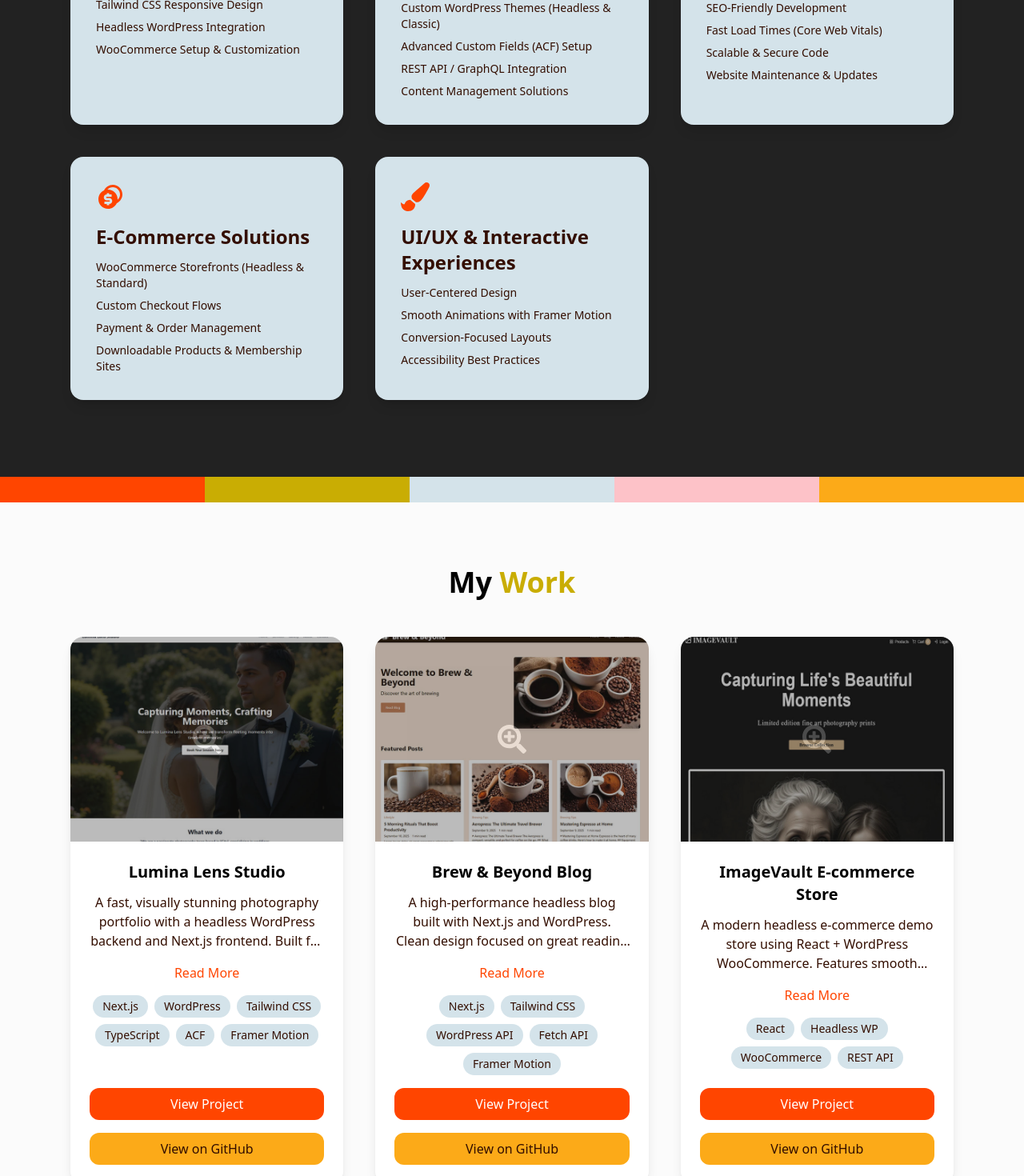
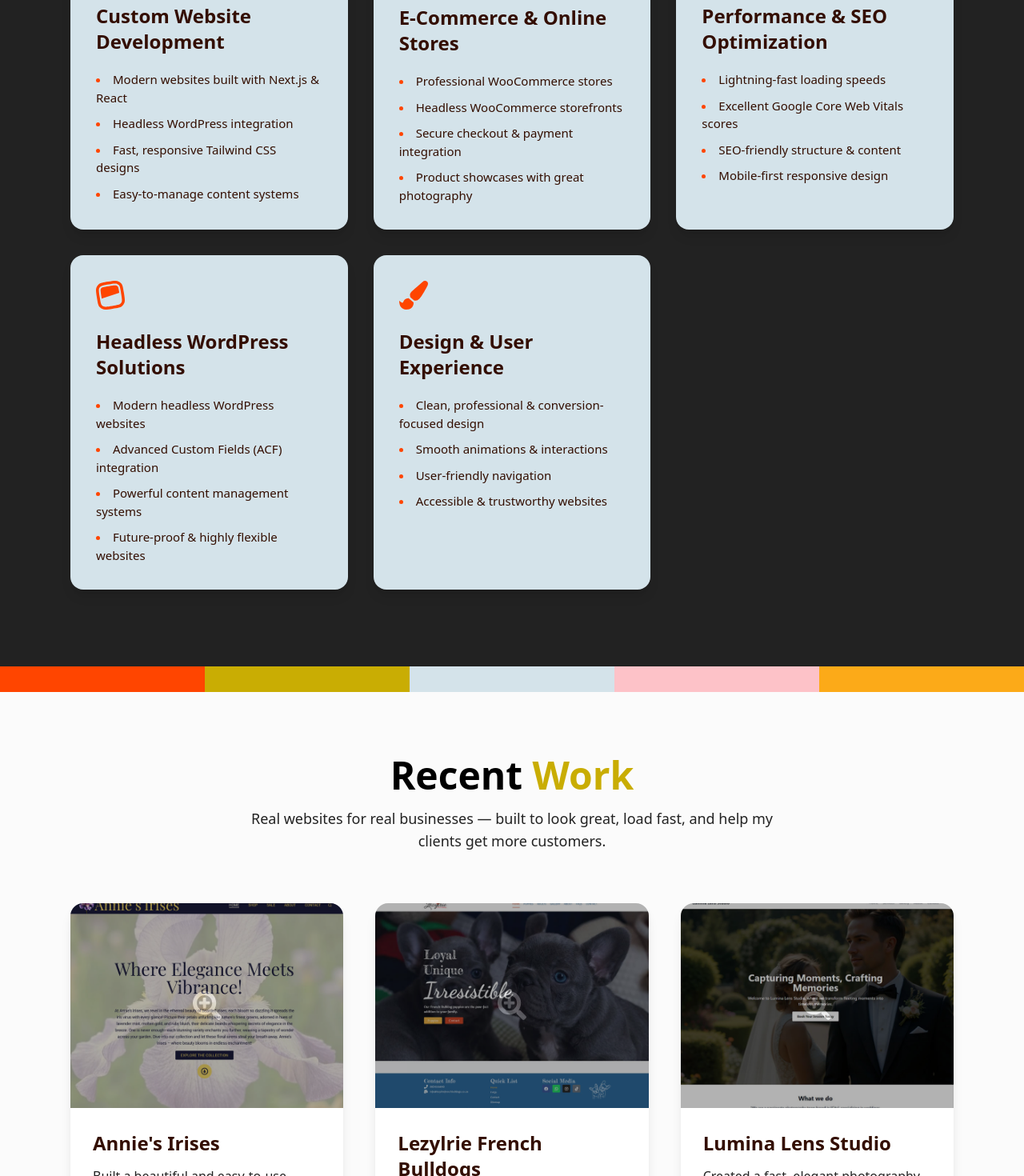
Before and after one commit to stefangrobler155/sfgweb-colorful, a Next.js app: page / in a window 1280 px wide. Shown: the part 1200-2670 px from the top of the page at 80% size. Built offline with nearby package versions, Linux system fonts and the light colour scheme.

Commit message:
feat: update hero section text and enhance portfolio and services components for improved clarity and appeal

```diff
--- a/src/components/Portfolio.jsx
+++ b/src/components/Portfolio.jsx
@@ -1,8 +1,6 @@
 "use client";
-
 import { motion, AnimatePresence } from "framer-motion";
 import Image from "next/image";
-import Link from "next/link";
 import { useState } from "react";
 import { projects } from "@/data/projects";
 import { FaSearchPlus } from "react-icons/fa";
@@ -23,98 +21,102 @@ export default function Portfolio() {
 
   return (
     <section id="portfolio" className="relative py-20 bg-[var(--primary-color)]">
-      <div className="max-w-6xl mx-auto px-6 text-center">
-        <h2 className="text-4xl font-bold mb-12">
-          My <span className="text-[var(--accent-color-2)]">Work</span>
+      <div className="max-w-6xl mx-auto px-6">
+        <div className="text-center mb-16">
+          <h2 className="text-4xl md:text-5xl font-bold mb-4">
+            Recent <span className="text-[var(--accent-color-2)]">Work</span>
           </h2>
+          <p className="text-lg text-[var(--secondary-color)] max-w-2xl mx-auto">
+            Real websites for real businesses — built to look great, load fast,
+            and help my clients get more customers.
+          </p>
+        </div>
 
         <div className="grid grid-cols-1 sm:grid-cols-2 lg:grid-cols-3 gap-10">
           {projects.map((project, index) => (
             <motion.div
               key={index}
-              className="bg-white rounded-2xl shadow-lg overflow-hidden hover:shadow-xl transition flex flex-col h-full"
+              className="bg-white rounded-2xl shadow-lg overflow-hidden hover:shadow-xl transition flex flex-col h-full group"
               initial={{ opacity: 0, scale: 0.9, y: 40 }}
               whileInView={{ opacity: 1, scale: 1, y: 0 }}
               viewport={{ once: true, amount: 0.2 }}
-              transition={{ duration: 0.5, delay: index * 0.2 }}
+              transition={{ duration: 0.5, delay: index * 0.1 }}
             >
-              <div className="relative w-full h-64 cursor-pointer" onClick={() => openModal(project.fullImage)}>
+              {/* Image */}
+              <div
+                className="relative w-full h-64 cursor-pointer overflow-hidden"
+                onClick={() => openModal(project.fullImage)}
+              >
                 <Image
                   src={project.image}
                   alt={project.title}
                   fill
-                  className="object-cover"
+                  className="object-cover group-hover:scale-105 transition-transform duration-500"
+                  sizes="(max-width: 768px) 100vw, (max-width: 1200px) 50vw, 33vw"
                 />
-                <div className="absolute inset-0 bg-[var(--secondary-color)] opacity-30 hover:opacity-80 transition-opacity flex items-center justify-center">
-                  <FaSearchPlus className="text-white text-4xl opacity-80 hover:opacity-100 transition-opacity" />
+                <div className="absolute inset-0 bg-black opacity-30 group-hover:opacity-50 transition-opacity flex items-center justify-center">
+                  <FaSearchPlus className="text-white text-4xl opacity-80 group-hover:opacity-100 transition-opacity" />
                 </div>
               </div>
-              <div className="p-6 flex flex-col justify-between flex-grow">
-                <div>
-                  <Link href={`/projects/${project.slug}`}>
-                    <h3 className="text-xl font-semibold mb-3 hover:text-[var(--accent-color-1)] transition cursor-pointer">
+
+              {/* Content */}
+              <div className="p-7 flex flex-col flex-grow">
+                <h3 className="text-2xl font-semibold mb-3 text-[var(--text-color)]">
                   {project.title}
                 </h3>
-                  </Link>
-                  <p className="text-[var(--text-color)] mb-4 line-clamp-3">
+
+                <p className="text-[var(--secondary-color)] leading-relaxed mb-6 flex-grow">
                   {project.description}
                 </p>
-                  <Link href={`/projects/${project.slug}`} className="text-[var(--accent-color-1)] hover:underline">
-                    Read More
-                  </Link>
-                  <div className="flex flex-wrap gap-2 justify-center mb-4 mt-4">
-                    {project.tech.map((t, i) => (
-                      <span
-                        key={i}
-                        className="px-3 py-1 text-sm rounded-full bg-[var(--accent-color-3)] text-[var(--text-color)]"
-                      >
-                        {t}
-                      </span>
-                    ))}
-                  </div>
-                </div>
-                <div className="space-y-4">
-                  <motion.a
+
+                <div className="space-y-4 mt-auto">
+                  <a
                     href={project.link}
                     target="_blank"
                     rel="noopener noreferrer"
-                    className="inline-block px-5 py-2 rounded-xl bg-[var(--accent-color-1)] text-white font-medium transition text-center w-full"
-                    whileHover={{ scale: 1.05, backgroundColor: "var( --accent-color-2)"  }}
-                    whileTap={{ scale: 0.95 }}
+                    className="block w-full text-center py-3.5 rounded-xl bg-[var(--accent-color-1)] text-white font-medium hover:bg-black transition-all"
                   >
-                    View Project
-                  </motion.a>
-                  {project.github && (
-                    <motion.a
-                      href={project.github}
-                      target="_blank"
-                      rel="noopener noreferrer"
-                      className="inline-block px-5 py-2 rounded-xl bg-[var(--accent-color-5)] text-[var(--text-color)] font-medium transition text-center w-full"
-                      whileHover={{ scale: 1.05, backgroundColor: "var(--accent-color-4)" }}
-                      whileTap={{ scale: 0.95 }}
+                    View Live Website →
+                  </a>
+
+                  <a
+                    href="#contact"
+                    className="block w-full text-center py-3.5 rounded-xl border border-[var(--accent-color-1)] text-[var(--accent-color-1)] font-medium hover:bg-[var(--accent-color-1)] hover:text-white transition-all"
                   >
-                      View on GitHub
-                    </motion.a>
-                  )}
+                    Get a Similar Website
+                  </a>
                 </div>
               </div>
             </motion.div>
           ))}
         </div>
+
+        {/* Bottom CTA */}
+        <div className="text-center mt-20">
+          <p className="text-xl text-[var(--secondary-color)] mb-6">
+            Want a website like these for your business?
+          </p>
+          <a
+            href="#contact"
+            className="inline-block px-10 py-4 bg-black text-white text-lg rounded-2xl hover:bg-[var(--accent-color-1)] transition-colors"
+          >
+            Let's Talk About Your Project
+          </a>
+        </div>
       </div>
 
-      {/* Modal for full image */}
+      {/* Modal */}
       <AnimatePresence>
         {modalOpen && (
           <motion.div
-            className="fixed inset-0 bg-black bg-opacity-75 flex items-center justify-center z-50"
+            className="fixed inset-0 bg-black bg-opacity-80 flex items-center justify-center z-50 p-4"
             initial={{ opacity: 0 }}
             animate={{ opacity: 1 }}
             exit={{ opacity: 0 }}
             onClick={closeModal}
           >
             <motion.div
-              className="relative w-full h-full max-w-[80vw] max-h-[80vh] p-4"
+              className="relative max-w-[90vw] max-h-[90vh]"
               initial={{ scale: 0.8 }}
               animate={{ scale: 1 }}
               exit={{ scale: 0.8 }}
@@ -122,16 +124,16 @@ export default function Portfolio() {
             >
               <Image
                 src={selectedImage}
-                alt="Full project image"
+                alt="Project preview"
                 width={1200}
                 height={800}
-                className="object-contain w-full h-full"
+                className="max-h-[85vh] w-auto object-contain rounded-xl"
               />
               <button
-                className="absolute top-2 right-2 text-white text-2xl"
+                className="absolute -top-4 -right-4 bg-white text-black w-10 h-10 rounded-full text-3xl flex items-center justify-center shadow-lg"
                 onClick={closeModal}
               >
-                &times;
+                ×
               </button>
             </motion.div>
           </motion.div>
--- a/src/components/Services.jsx
+++ b/src/components/Services.jsx
@@ -1,35 +1,59 @@
 "use client";
-
 import { motion } from "framer-motion";
-import { FaCode, FaPaintBrush, FaRocket } from "react-icons/fa";
+import { FaCode, FaPaintBrush, FaRocket, FaShoppingCart } from "react-icons/fa";
 import { SiHeadlessui, SiWoocommerce } from "react-icons/si";
 import { RiCoinsFill } from "react-icons/ri";
 
 const services = [
   {
     icon: <FaCode size={36} />,
-    title: "Frontend Development",
-    items: ["Next.js & React Development", "Tailwind CSS Responsive Design", "Headless WordPress Integration", "WooCommerce Setup & Customization"],
+    title: "Custom Website Development",
+    items: [
+      "Modern websites built with Next.js & React",
+      "Headless WordPress integration",
+      "Fast, responsive Tailwind CSS designs",
+      "Easy-to-manage content systems"
+    ],
+  },
+  {
+    icon: <FaShoppingCart size={38} />,
+    title: "E-Commerce & Online Stores",
+    items: [
+      "Professional WooCommerce stores",
+      "Headless WooCommerce storefronts",
+      "Secure checkout & payment integration",
+      "Product showcases with great photography"
+    ],
+  },
+  {
+    icon: <FaRocket size={36} />,
+    title: "Performance & SEO Optimization",
+    items: [
+      "Lightning-fast loading speeds",
+      "Excellent Google Core Web Vitals scores",
+      "SEO-friendly structure & content",
+      "Mobile-first responsive design"
+    ],
   },
   {
     icon: <SiHeadlessui size={36} />,
-    title: "Headless WordPress & CMS Integration",
-    items: ["Custom WordPress Themes (Headless & Classic)", "Advanced Custom Fields (ACF) Setup", "REST API / GraphQL Integration", "Content Management Solutions"],
-  },
-  {
-    icon: <FaRocket size={36} />,
-    title: "Performance & Optimization",
-    items: ["SEO-Friendly Development", "Fast Load Times (Core Web Vitals)", "Scalable & Secure Code", "Website Maintenance & Updates"],
-  },
-  {
-    icon: <RiCoinsFill size={36} />,
-    title: "E-Commerce Solutions",
-    items: ["WooCommerce Storefronts (Headless & Standard)", "Custom Checkout Flows", "Payment & Order Management", "Downloadable Products & Membership Sites"],
+    title: "Headless WordPress Solutions",
+    items: [
+      "Modern headless WordPress websites",
+      "Advanced Custom Fields (ACF) integration",
+      "Powerful content management systems",
+      "Future-proof & highly flexible websites"
+    ],
   },
   {
     icon: <FaPaintBrush size={36} />,
-    title: "UI/UX & Interactive Experiences",
-    items: ["User-Centered Design", "Smooth Animations with Framer Motion", "Conversion-Focused Layouts", "Accessibility Best Practices"],
+    title: "Design & User Experience",
+    items: [
+      "Clean, professional & conversion-focused design",
+      "Smooth animations & interactions",
+      "User-friendly navigation",
+      "Accessible & trustworthy websites"
+    ],
   },
 ];
 
@@ -48,29 +72,32 @@ export default function Services() {
           viewport={{ once: true }}
           className="text-4xl md:text-5xl font-bold text-center"
         >
-          My <span className="text-[var(--accent-color-2)]">Services</span>
+          Services That <span className="text-[var(--accent-color-2)]">Deliver Results</span>
         </motion.h2>
 
+        <p className="text-center mt-4 text-lg text-[var(--secondary-color)] max-w-2xl mx-auto">
+          From beautiful online stores to fast business websites — built to grow your business.
+        </p>
+
         {/* Service Grid */}
-        <div className="mt-16 grid grid-cols-1 md:grid-cols-3 gap-10">
+        <div className="mt-16 grid grid-cols-1 md:grid-cols-2 lg:grid-cols-3 gap-8">
           {services.map((service, idx) => (
             <motion.div
               key={idx}
               initial={{ opacity: 0, y: 50 }}
               whileInView={{ opacity: 1, y: 0 }}
-              transition={{ duration: 0.8, delay: idx * 0.2 }}
+              transition={{ duration: 0.8, delay: idx * 0.1 }}
               viewport={{ once: true }}
-              className="p-8 rounded-2xl bg-[var(--accent-color-3)] text-[var(--text-color)] shadow-lg hover:shadow-xl transition"
+              className="p-8 rounded-2xl bg-[var(--accent-color-3)] text-[var(--text-color)] shadow-lg hover:shadow-xl transition-all duration-300 hover:-translate-y-1"
             >
-              <div className="mb-4 text-[var(--accent-color-1)]">
+              <div className="mb-6 text-[var(--accent-color-1)]">
                 {service.icon}
               </div>
-              <h3 className="text-2xl font-semibold mb-3">{service.title}</h3>
-              <ul className="space-y-2">
+              <h3 className="text-2xl font-semibold mb-5">{service.title}</h3>
+
+              <ul className="space-y-2.5 list-disc list-inside text-[15px] marker:text-[var(--accent-color-1)]">
                 {service.items.map((item, i) => (
-                  <li key={i} className="text-sm">
-                    {item}
-                  </li>
+                  <li key={i}>{item}</li>
                 ))}
               </ul>
             </motion.div>
--- a/src/data/projects.js
+++ b/src/data/projects.js
@@ -1,93 +1,42 @@
 export const projects = [
   {
+    title: "Annie's Irises",
+    description:
+      "Built a beautiful and easy-to-use online store for a specialized bearded iris nursery in Australia. The website helps customers browse vibrant plant collections and make purchases with confidence.",
+    image: "/projects/project5.jpg",
+    fullImage: "/projects/project5-full.jpg",
+    link: "https://anniesirises.com.au/",
+  },
+  {
+    title: "Lezylrie French Bulldogs",
+    description:
+      "Designed a professional, trustworthy website for a South African French Bulldog breeder. The site beautifully showcases their dogs and makes it simple for potential buyers to get in touch.",
+    image: "/projects/project4.jpg",
+    fullImage: "/projects/project4-full.jpg",
+    link: "https://lezylriefrenchbulldogs.co.za/",
+  },
+  {
     title: "Lumina Lens Studio",
-    slug: "lumina-lens-studio",
+    description:
+      "Created a fast, elegant photography portfolio website that highlights stunning visuals while being very easy for the owner to update. Built with modern performance in mind.",
     image: "/projects/project1.jpg",
     fullImage: "/projects/project1-full.jpg",
-    description:
-      "A fast, visually stunning photography portfolio with a headless WordPress backend and Next.js frontend. Built for maximum performance and design freedom.",
-    aim:
-      "To move away from restrictive WordPress themes and give a professional photographer complete creative control with lightning-fast loading speeds.",
-    outcome:
-      "Delivered a beautiful, responsive site that loads instantly and makes it extremely easy for the owner to update galleries and content without any coding.",
-    expertise:
-      "Next.js with Static Site Generation, Tailwind CSS, TypeScript, Advanced Custom Fields (ACF), and smooth animations.",
-    problemSolving:
-      "Decoupled the frontend from WordPress to allow complete design freedom while keeping content management simple.",
-    tech: ["Next.js", "WordPress", "Tailwind CSS", "TypeScript", "ACF", "Framer Motion"],
     link: "https://lls-two.vercel.app/",
-    github: "https://github.com/stefangrobler155/lls",
   },
   {
     title: "Brew & Beyond Blog",
-    slug: "brew-and-beyond-blog",
+    description:
+      "Developed a clean, fast-loading blog platform focused on great reading experience and easy content management for the writer.",
     image: "/projects/project2.jpg",
     fullImage: "/projects/project2-full.jpg",
-    description:
-      "A high-performance headless blog built with Next.js and WordPress. Clean design focused on great reading experience and fast content delivery.",
-    aim:
-      "To create a scalable, fast-loading blog that is easy to manage and grows with the writer.",
-    outcome:
-      "Built a modern blog that offers excellent user experience on all devices with very fast load times and straightforward content updates.",
-    expertise:
-      "Next.js Static Generation, Tailwind CSS, WordPress REST API integration, and optimized pagination.",
-    problemSolving:
-      "Optimized data fetching and pagination to maintain excellent performance even with many blog posts.",
-    tech: ["Next.js", "Tailwind CSS", "WordPress API", "Fetch API", "Framer Motion"],
     link: "https://bbblog-eight.vercel.app/",
-    github: "https://github.com/stefangrobler155/bbblog",
   },
   {
-    title: "ImageVault E-commerce Store",
-    slug: "imagevault",
+    title: "ImageVault E-commerce",
+    description:
+      "Built a modern headless e-commerce demo store with smooth shopping experience, cart functionality, and support for digital downloads.",
     image: "/projects/project3.jpg",
     fullImage: "/projects/project3-full.jpg",
-    description:
-      "A modern headless e-commerce demo store using React + WordPress WooCommerce. Features smooth shopping experience and digital downloads.",
-    aim:
-      "To demonstrate the power and flexibility of a headless WooCommerce storefront with excellent user experience.",
-    outcome:
-      "Created a fully functional store with smooth cart, checkout, and support for both physical and digital products.",
-    expertise:
-      "React state management, WooCommerce REST API integration, and clean, modern frontend architecture.",
-    problemSolving:
-      "Resolved frontend-backend synchronization challenges to ensure reliable cart and order processing.",
-    tech: ["React", "Headless WP", "WooCommerce", "REST API"],
     link: "https://download-store-gamma.vercel.app/",
-    github: "https://github.com/stefangrobler155/download-store",
-  },
-  {
-    title: "Lezylrie French Bulldogs",
-    slug: "lezylrie-french-bulldogs",
-    image: "/projects/project4.jpg",
-    fullImage: "/projects/project4-full.jpg",
-    description:
-      "A clean, professional website for Lezylrie French Bulldogs, a reputable South African breeder. Built to effectively showcase their dogs and attract potential puppy buyers.",
-    aim:
-      "To create an attractive, easy-to-navigate website that builds trust and helps the breeder generate more enquiries.",
-    outcome:
-      "Delivered a user-friendly site with beautiful dog photography that presents the breeder professionally and makes it simple for visitors to get in touch.",
-    expertise: "WordPress, Elementor, responsive design, and clear content structure.",
-    problemSolving:
-      "Focused on strong visual presentation and simple navigation to convert visitors into puppy enquiries.",
-    tech: ["WordPress", "Elementor"],
-    link: "https://lezylriefrenchbulldogs.co.za/",
-  },
-  {
-    title: "Annie's Irises",
-    slug: "annies-irises",
-    image: "/projects/project5.jpg",
-    fullImage: "/projects/project5-full.jpg",
-    description:
-      "A complete e-commerce website and online storefront for Annie's Irises, a specialized bearded iris nursery in Australia.",
-    aim:
-      "To build a reliable online store that showcases their iris collection beautifully and makes online ordering simple for gardening customers.",
-    outcome:
-      "Created a professional WooCommerce store with excellent product presentation, easy navigation, and a platform the owner can manage independently.",
-    expertise: "WordPress, WooCommerce, Elementor, e-commerce setup, and product photography integration.",
-    problemSolving:
-      "Designed the site to handle seasonal plant sales with clear information and a smooth purchasing process.",
-    tech: ["WordPress", "WooCommerce", "Elementor"],
-    link: "https://anniesirises.com.au/",
   },
 ];
```
Also changed, not shown: src/components/Hero.jsx (+13 -4 lines), src/components/Navbar.jsx (+9 -1 lines). Lines whose indentation alone changed are shown as unchanged.
